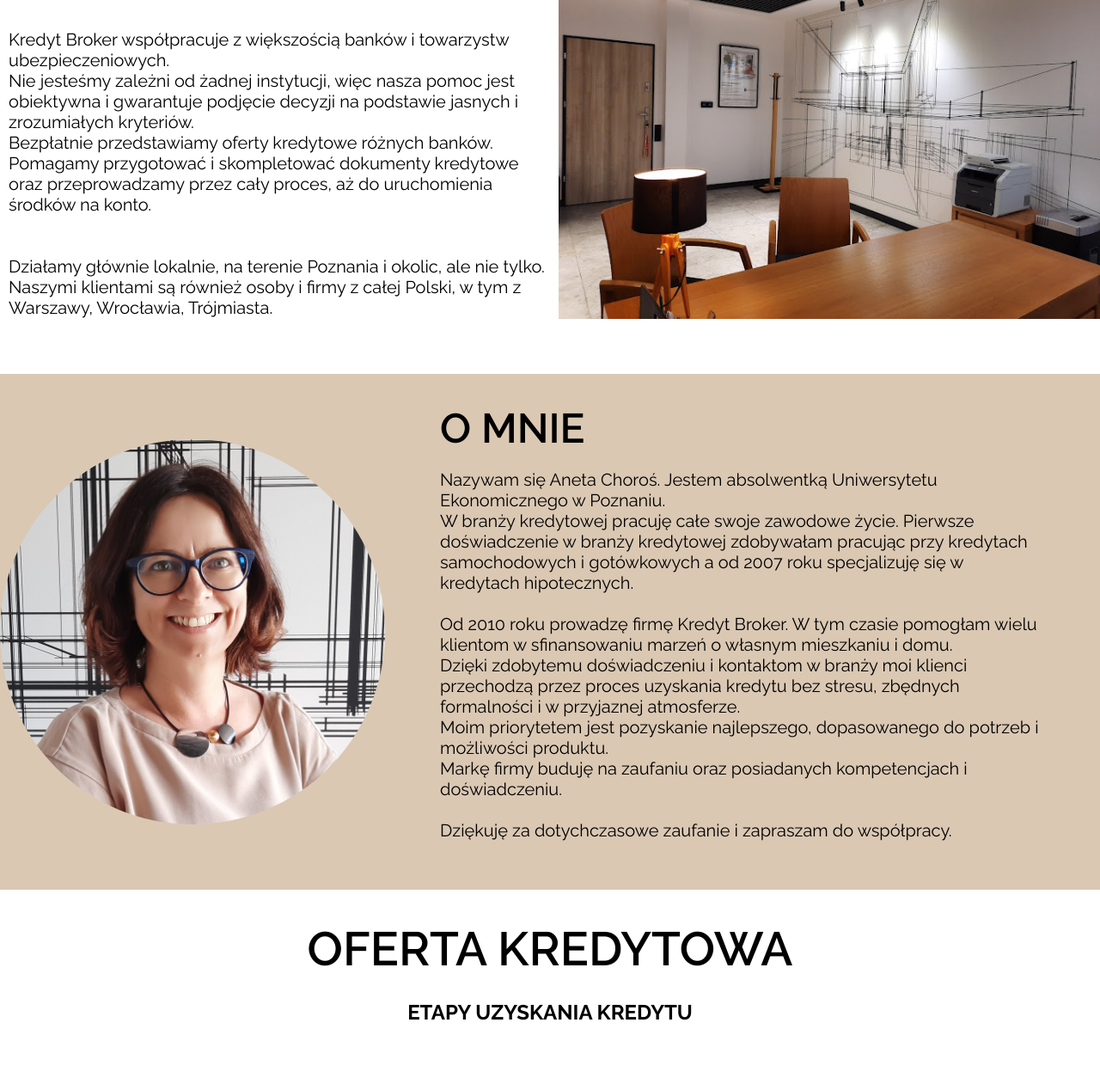
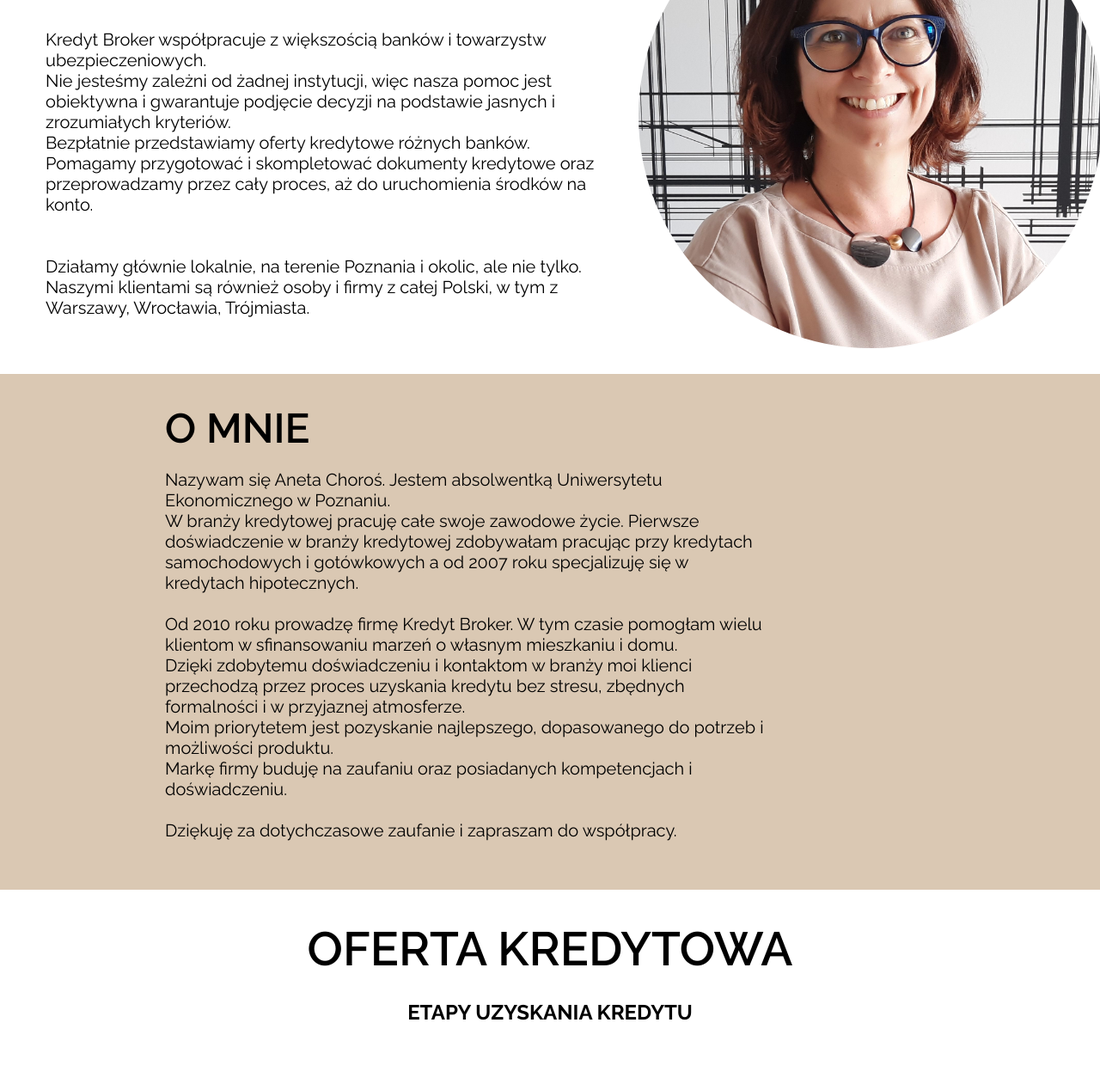
Before and after one commit to wChoros/Kredyt-Broker, a plain HTML site: page index.html in a window 1280 px wide. Shown: the part 315-1576 px from the top of the page at 86% size. Drawn offline with Linux system fonts and the light colour scheme.

Commit message:
feat: mama na gorze

```diff
--- a/index.html
+++ b/index.html
@@ -62,14 +62,11 @@
             </p>
         </div>
         <aside id="s1-img">
-            <img src="media/img/photos/biuro.jpg" alt="Biuro Kredyt Broker">
+            <img src="media/img/photos/Aneta Choroś.jpeg" alt="Aneta Choroś">
         </aside>
     </section>
 
     <section id="o_mnie">
-        <div class="s2-img-container">
-            <img src="media/img/photos/Aneta Choroś.jpeg" alt="Aneta Choroś">
-        </div>
         <div class="s2-text-container">
             <h1>O MNIE</h1>
             <p>Nazywam się Aneta Choroś. Jestem absolwentką Uniwersytetu Ekonomicznego w Poznaniu. <br>
--- a/media/styles/style_big.css
+++ b/media/styles/style_big.css
@@ -1,7 +1,7 @@
 @import url('https://fonts.googleapis.com/css2?family=Raleway:ital,wght@0,100..900;1,100..900&display=swap');
 :root {
     --main-red: #B4172C;
-    --main-dark-blue: #130F41;
+    --main-dark-blue: #02001a;
     --main-beige: #DAC8B3;
     font-size: 20px;
 }
@@ -100,7 +100,7 @@
     width: 100%;
     height: 600px;
     display: flex;
-    justify-content:space-between;
+    justify-content:space-around;
     align-items: center;
 }
 .s1-text-container
@@ -139,20 +139,16 @@
 }
 section#s1 aside
 {
-    width: 50%;
+    width: 35%;
     height: 100%;
     display: flex;
     justify-content: center;
     align-items: center;
 }
-aside#s1-img
+section#s1 aside img
 {
-    width: 50%;
-}
-aside#s1-img img
-{
-    max-width: 100%;
-    height: auto;
+    border-radius: 100%;
+    max-height: 90%;
 }
 
 section#o_mnie
@@ -160,13 +156,14 @@
     width: 100%;
     height: 600px;
     display: flex;
-    justify-content:space-between;
+    justify-content: left;
     align-items: center;
     background-color: var(--main-beige);
 }
 .s2-text-container
 {
     width: 65%;
+    margin-left: 10%;
     max-height: 80%;
     text-align: left;
     font-size: 20px;
@@ -182,22 +179,6 @@
     text-align: left;
     margin: 0;
 }
-section#o_mnie img
-{
-    max-width: 100%;
-    max-height: 80%;
-    border-radius: 100%;
-}
-.s2-img-container
-{
-    width: 35%;
-    height: 100%;
-    border-radius: 100%;
-    display: flex;
-    align-items: center;
-    justify-content: center;
-}
-
 section#s3
 {
     width: 100%;
--- a/media/styles/style_small.css
+++ b/media/styles/style_small.css
@@ -1,7 +1,7 @@
 @import url('https://fonts.googleapis.com/css2?family=Raleway:ital,wght@0,100..900;1,100..900&display=swap');
 :root {
     --main-red: #B4172C;
-    --main-dark-blue: #130F41;
+    --main-dark-blue: #02001a;
     --main-beige: #DAC8B3;
     font-size: 20px;
 }
@@ -82,11 +82,12 @@
 section#s1
 {
     width: 100%;
-    height: 600px;
+    height: auto;
     display: flex;
     flex-direction: column-reverse;
     justify-content:space-between;
     align-items: center;
+    padding-bottom: 50px;
 }
 .s1-text-container
 {
@@ -113,14 +114,11 @@
     justify-content: center;
     align-items: center;
 }
-aside#s1-img
-{
-    width: 50%;
-}
 aside#s1-img img
 {
     max-width: 100%;
     height: auto;
+    border-radius: 100%;
 }
 
 section#o_mnie
```
